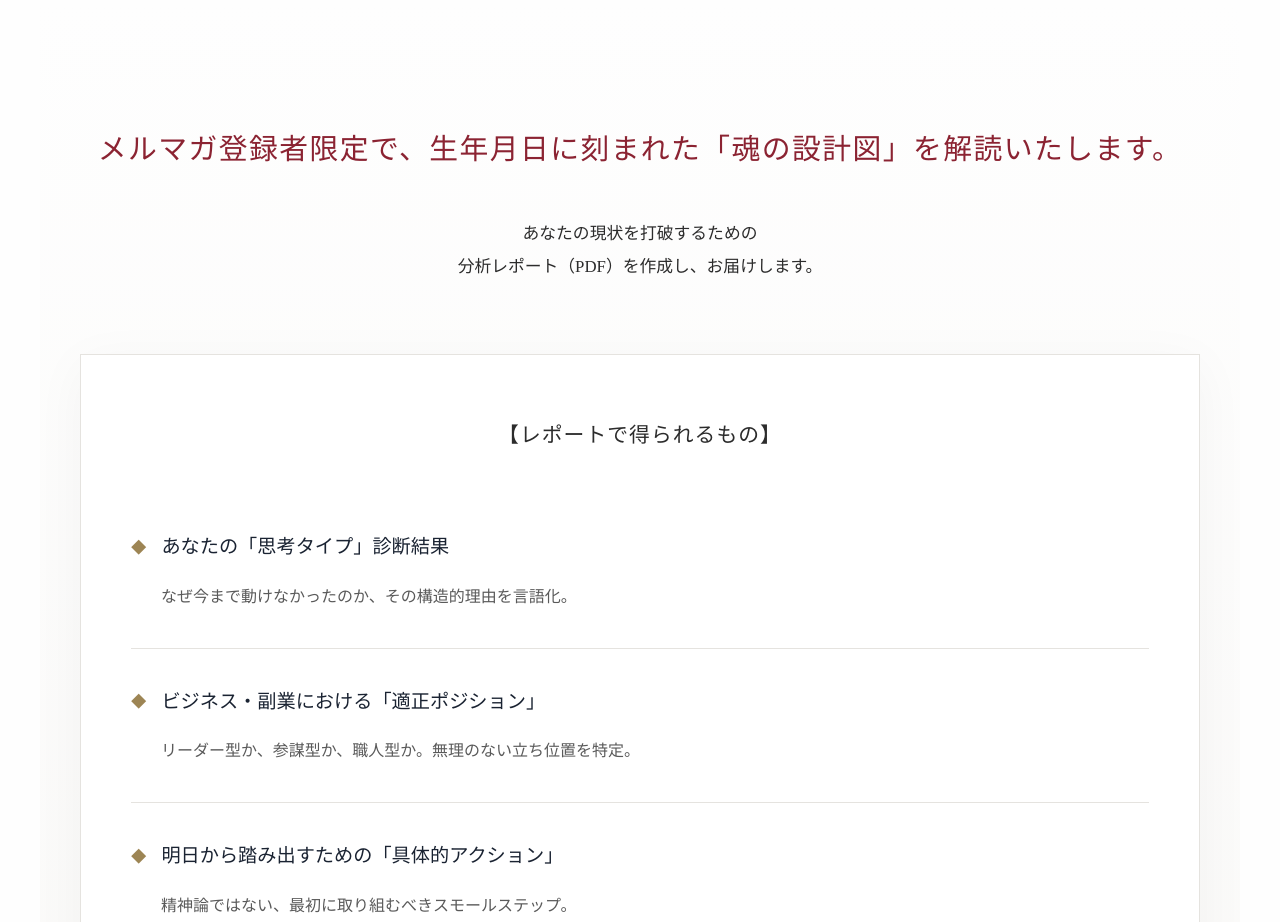
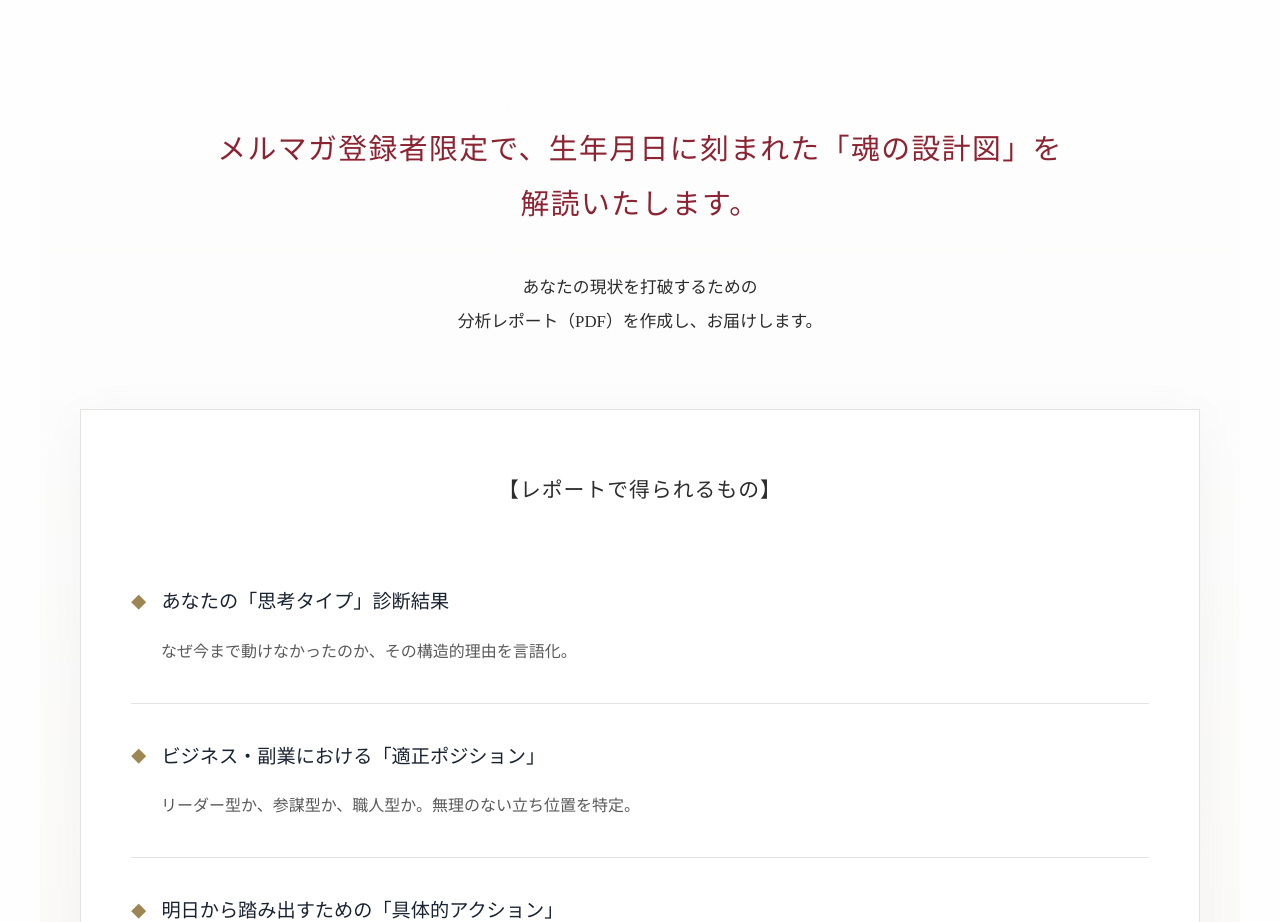
Before and after one commit to yali-cyber/ryuki-lp, a plain HTML site: page index.html in a window 1280 px wide. Shown: the part 3620-4542 px from the top of the page. Drawn offline with Linux system fonts and the light colour scheme.

Commit message:
Update index.html

```diff
--- a/index.html
+++ b/index.html
@@ -859,7 +859,7 @@
     <!-- Benefit Section -->
     <section id="benefit" class="section benefit-section fade-in-on-scroll">
         <div class="benefit-header">
-            <h2 class="benefit-title-sub" style="margin-bottom: 40px;">メルマガ登録者限定で、生年月日に刻まれた「魂の設計図」を解読いたします。</h2>
+            <h2 class="benefit-title-sub" style="margin-bottom: 40px;">メルマガ登録者限定で、生年月日に刻まれた「魂の設計図」を<br>解読いたします。</h2>
             <p style="font-size: 1.05rem; line-height: 2; margin-top: 30px;">
                 あなたの現状を打破するための<br class="hide-mobile">分析レポート（PDF）を作成し、お届けします。
             </p>
```
